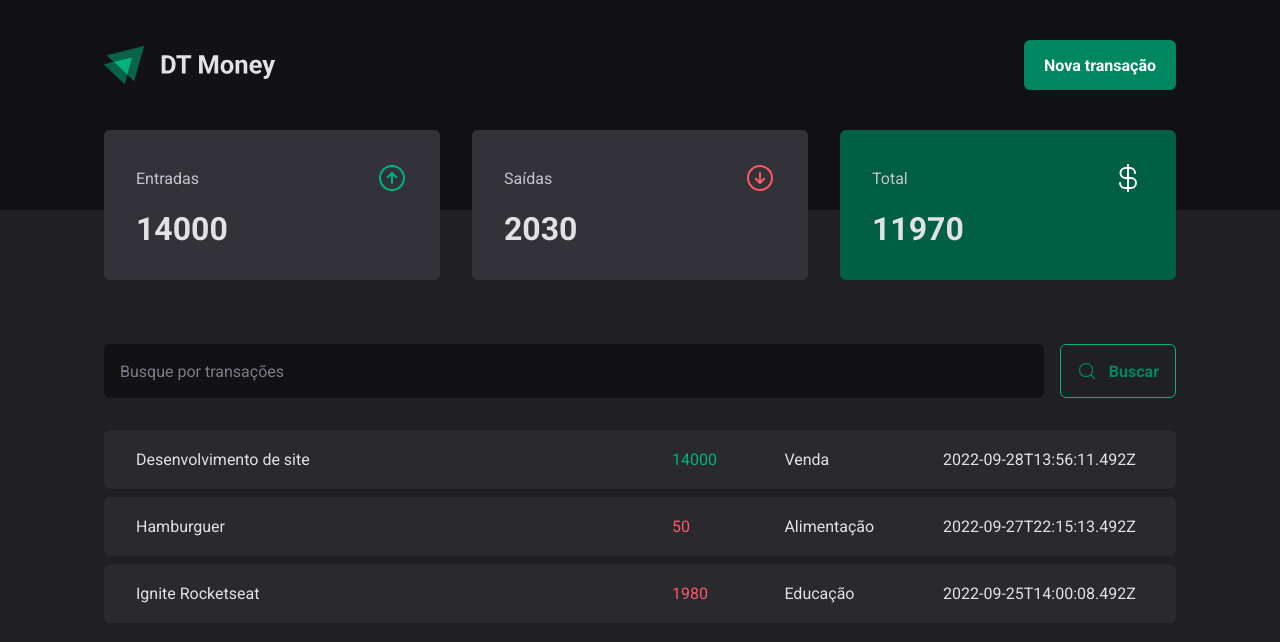
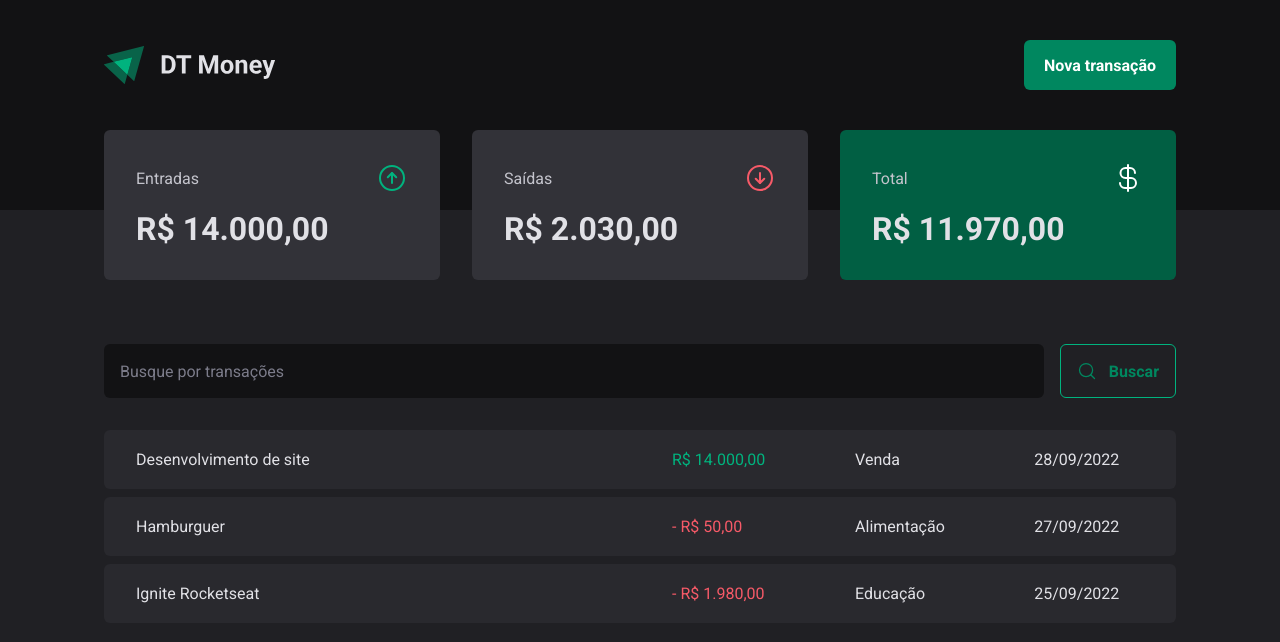
Before and after one commit to fabiof2x/ignite2022-reactjs-02-dt-money, a React (Vite) app: page / in a window 1280 px wide. Shown: the top 642 px of the page. Built offline with nearby package versions, Linux system fonts and the light colour scheme; data requests are answered from the project's data file.

Commit message:
Conexão com a API - Formatando valores

```diff
--- a/src/components/Summary/index.tsx
+++ b/src/components/Summary/index.tsx
@@ -1,6 +1,7 @@
 import { ArrowCircleDown, ArrowCircleUp, CurrencyDollar } from "phosphor-react";
 import { useContext } from "react";
 import { TransactionsContext } from "../../contexts/TransactionsContext";
+import { priceFormatter } from "../../utils/formatter";
 import { SummaryCard, SummaryContainer } from "./styles";
 
 export function Summary() {
@@ -32,7 +33,7 @@
           <ArrowCircleUp size={32} color="#00b37e" />
         </header>
 
-        <strong>{summary.income}</strong>
+        <strong>{priceFormatter.format(summary.income)}</strong>
       </SummaryCard>
 
       <SummaryCard>
@@ -41,7 +42,7 @@
           <ArrowCircleDown size={32} color="#f75a68" />
         </header>
 
-        <strong>{summary.outcome}</strong>
+        <strong>{priceFormatter.format(summary.outcome)}</strong>
       </SummaryCard>
 
       <SummaryCard variant="green">
@@ -50,7 +51,7 @@
           <CurrencyDollar size={32} color="#fff" />
         </header>
 
-        <strong>{summary.total}</strong>
+        <strong>{priceFormatter.format(summary.total)}</strong>
       </SummaryCard>
     </SummaryContainer>
   )
--- a/src/pages/Transactions/index.tsx
+++ b/src/pages/Transactions/index.tsx
@@ -2,6 +2,7 @@
 import { Header } from "../../components/Header";
 import { Summary } from "../../components/Summary";
 import { TransactionsContext } from "../../contexts/TransactionsContext";
+import { dateFormatter, priceFormatter } from "../../utils/formatter";
 import { SearchForm } from "./components/SearchForm";
 import { PriceHighlight, TransactionsContainer, TransactionsTable } from "./styles";
 
@@ -33,11 +34,12 @@
                   <td width="50%">{transaction.description}</td>
                   <td>
                     <PriceHighlight variant={transaction.type}>
-                      {transaction.price}
+                      {transaction.type === 'outcome' && '- '}
+                      {priceFormatter.format(transaction.price)}
                     </PriceHighlight>
                   </td>
                   <td>{transaction.category}</td>
-                  <td>{transaction.createdAt}</td>
+                  <td>{dateFormatter.format(new Date(transaction.createdAt))}</td>
                 </tr>
               )
             })}
--- /dev/null
+++ b/src/utils/formatter.ts
@@ -0,0 +1,6 @@
+export const dateFormatter = new Intl.DateTimeFormat('pt-BR')
+
+export const priceFormatter = new Intl.NumberFormat('pt-BR', {
+  style: 'currency',
+  currency: 'BRL',
+})
```
